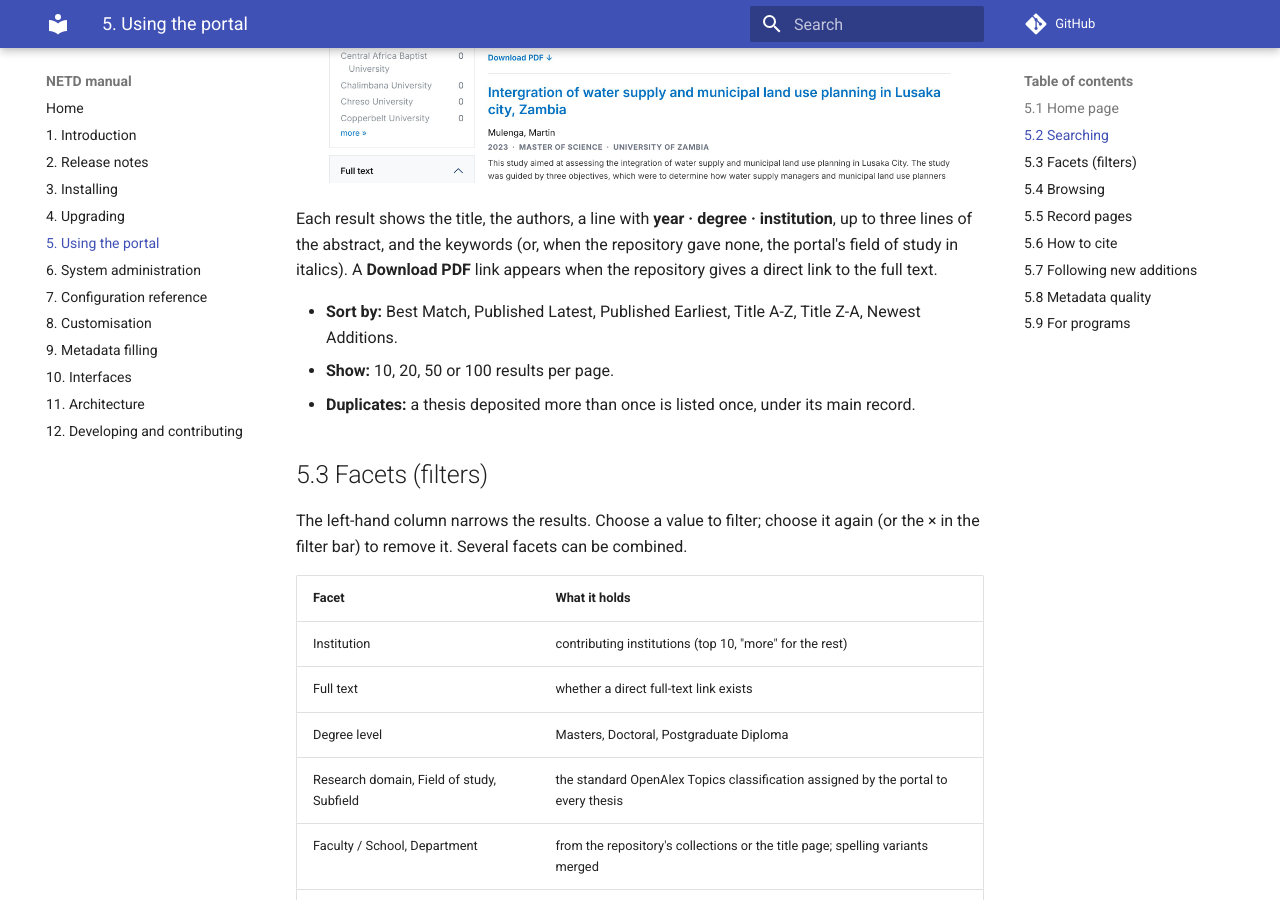
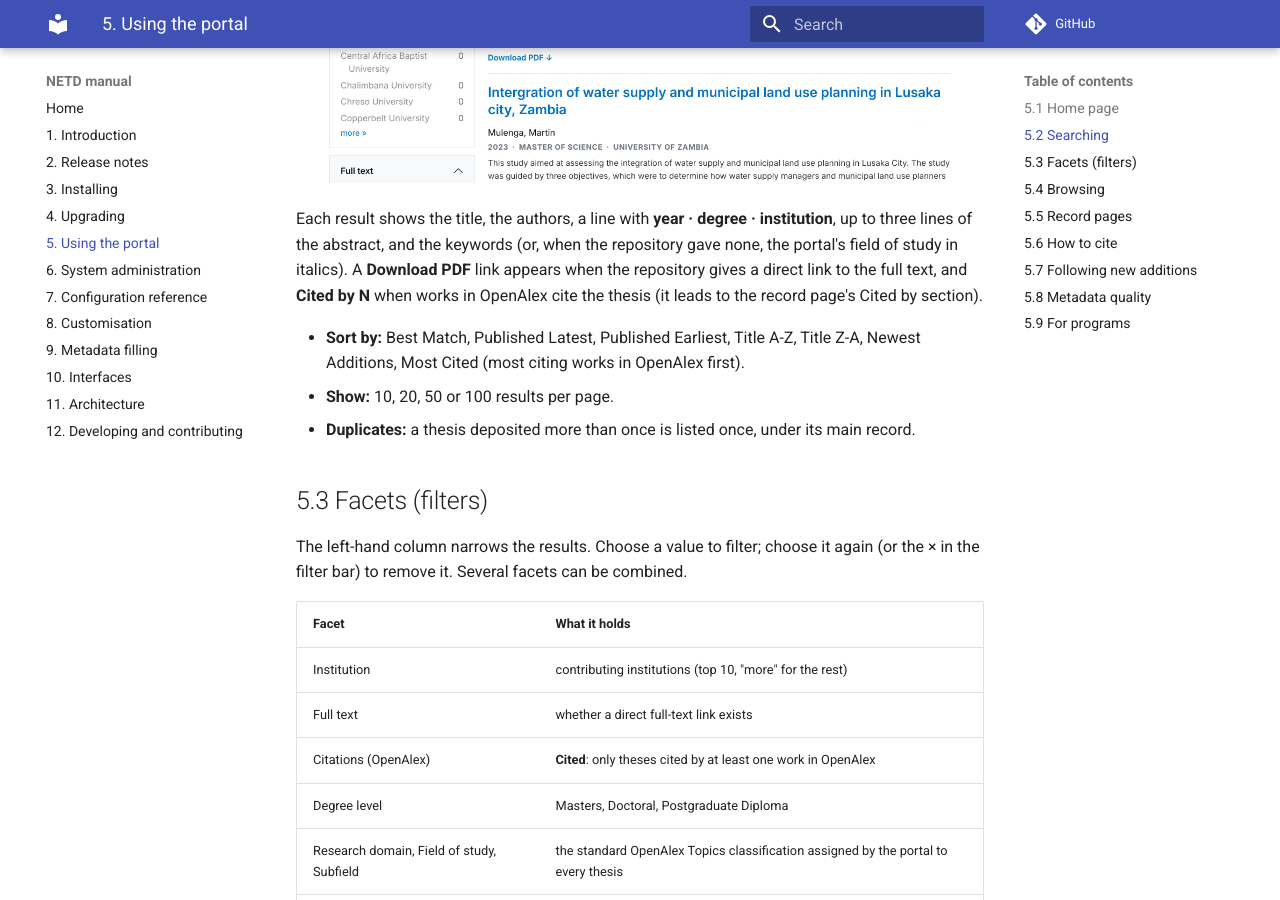
Before and after one commit to lightonphiri/code-datalab26-netd_aggregator, an MkDocs documentation site: the page built from docs/manual/05-using.md, in a window 1280 px wide and 900 px high, scrolled down 1309 px. Built offline with MkDocs 1.6.1 and Material for MkDocs 9.7.7, drawn with Linux system fonts in a browser that asks for light colours; comment, search, counter and statistics services are not loaded; some of the changed text lies outside the part shown.

Commit message:
Manual chapters 5 and 10 describe Cited by (search, record page, REST API 1.7.0, OAI-PMH) with new record-page screenshots; backlog, changelog and paper plan record the P3b release 644412a (post-paper)

```diff
--- a/docs/manual/05-using.md
+++ b/docs/manual/05-using.md
@@ -14,9 +14,9 @@ Type words in the search box and press Enter. The menu next to the box limits th
 
 ![Search results](img/results.jpg)
 
-Each result shows the title, the authors, a line with **year · degree · institution**, up to three lines of the abstract, and the keywords (or, when the repository gave none, the portal's field of study in italics). A **Download PDF** link appears when the repository gives a direct link to the full text.
+Each result shows the title, the authors, a line with **year · degree · institution**, up to three lines of the abstract, and the keywords (or, when the repository gave none, the portal's field of study in italics). A **Download PDF** link appears when the repository gives a direct link to the full text, and **Cited by N** when works in OpenAlex cite the thesis (it leads to the record page's Cited by section).
 
-- **Sort by:** Best Match, Published Latest, Published Earliest, Title A-Z, Title Z-A, Newest Additions.
+- **Sort by:** Best Match, Published Latest, Published Earliest, Title A-Z, Title Z-A, Newest Additions, Most Cited (most citing works in OpenAlex first).
 - **Show:** 10, 20, 50 or 100 results per page.
 - **Duplicates:** a thesis deposited more than once is listed once, under its main record.
 
@@ -28,6 +28,7 @@ The left-hand column narrows the results. Choose a value to filter; choose it ag
 |---|---|
 | Institution | contributing institutions (top 10, "more" for the rest) |
 | Full text | whether a direct full-text link exists |
+| Citations (OpenAlex) | **Cited**: only theses cited by at least one work in OpenAlex |
 | Degree level | Masters, Doctoral, Postgraduate Diploma |
 | Research domain, Field of study, Subfield | the standard OpenAlex Topics classification assigned by the portal to every thesis |
 | Faculty / School, Department | from the repository's collections or the title page; spelling variants merged |
@@ -54,8 +55,10 @@ A record page has the address `/theses/<short id>` (for example `/theses/unza-63
 - **Download PDF** and **Repository link** (the item on the institution's repository), and view and download counts;
 - values the portal filled in itself, marked as derived, with their origin;
 - other copies of the same thesis, if any;
-- **Cited by**: works in OpenAlex that cite the thesis, when there are any (matched weekly; most theses have none);
+- **Cited by**: works in OpenAlex that cite the thesis, with their year, when there are any (in the right-hand column, which can be collapsed; matched weekly; most theses have none);
 - **How to cite** (below), **Similar theses** (five theses with similar titles and abstracts, a section that can be collapsed), a Google Scholar link, and **Report a problem** (a short form; reports go to the portal team).
+
+![Cited by on a record page](img/record-cited-by.jpg)
 
 ## 5.6 How to cite
 
```
Also changed, not shown: CHANGELOG.md (+1 -0 lines), docs/BACKLOG.md (+2 -1 lines), docs/PAPER-PLAN.md (+4 -0 lines), docs/manual/10-interfaces.md (+4 -4 lines), docs/manual/img/record-cited-by.jpg (added), docs/manual/img/record.jpg.
